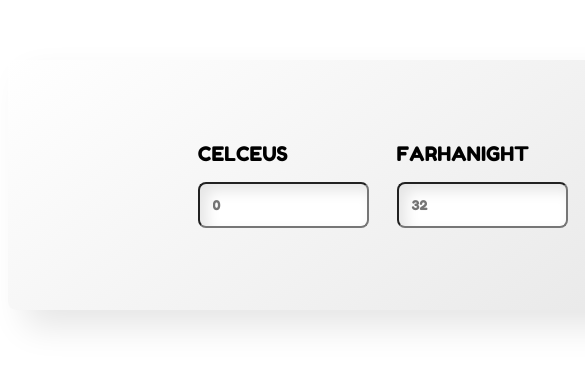
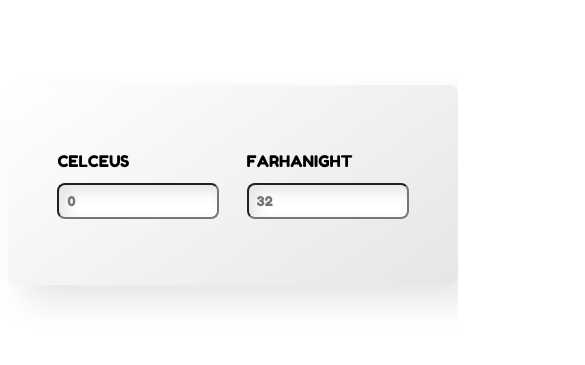
Before and after one commit to DevJubr/temperature-converter, a plain HTML site: page index.html in a window 390 px wide. Shown: the part 245-610 px from the top of the page, 585 px wide, since content can reach past the window. Drawn offline with Linux system fonts and the light colour scheme.

Commit message:
Update styyyle.css

```diff
--- a/styyyle.css
+++ b/styyyle.css
@@ -35,3 +35,18 @@ box-shadow: inset 7px 7px 14px #e6e6e6,
     margin-top: 1rem;
     font-family: 'Fredoka One', cursive;
 }
+
+@media only screen and (max-width: 400px) {
+ .con{
+        width: 450px;
+        height: 200px;
+}
+ input{
+         padding: 0.5rem;
+    margin-top: 0.7rem;
+    }
+    label{
+    font-size: 16px;
+    text-transform: uppercase;
+    font-family: 'Fredoka One', cursive;
+}
```
